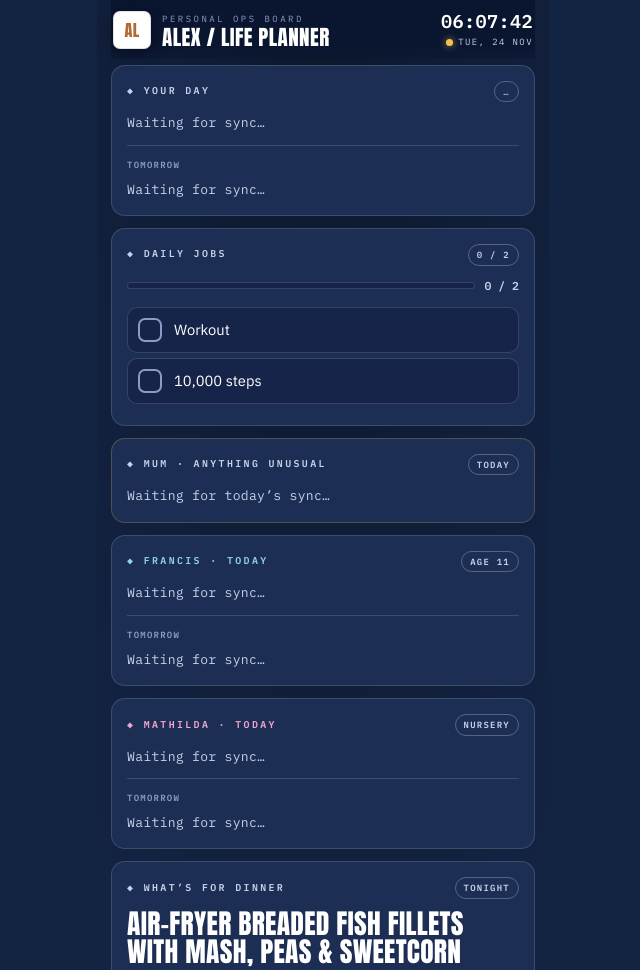
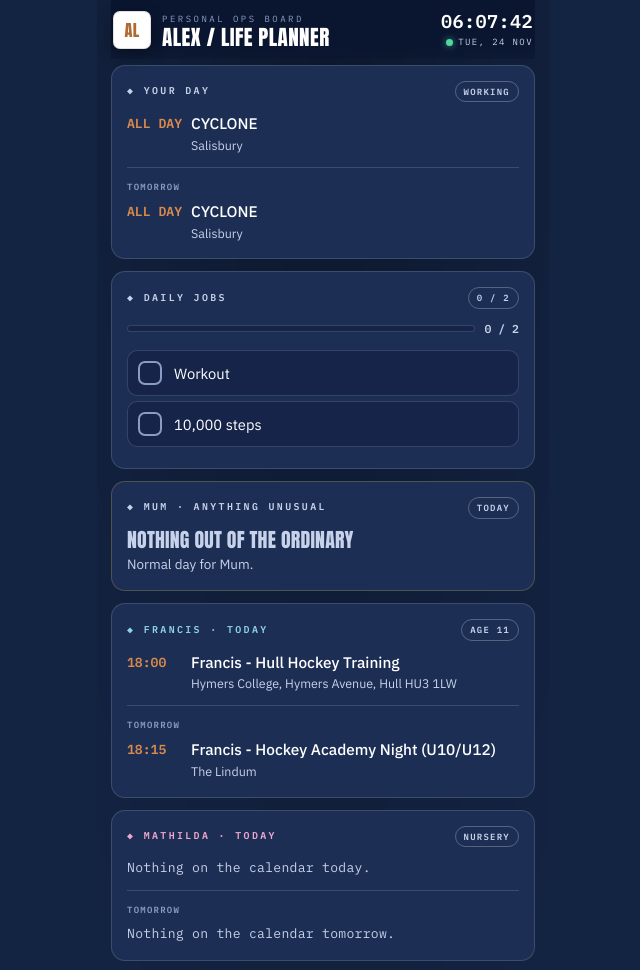
Before and after one commit to jesslangley4-ship-it/alex-mission-control, a plain HTML site: page index.html in a window 1280 px wide. Shown: the top 970 px of the page, without its empty margins (317-957 px from the left). Drawn offline with Linux system fonts and the light colour scheme.

Commit message:
Board refresh 2026-11-24T06:07Z

```diff
--- a/index.html
+++ b/index.html
@@ -783,8 +783,8 @@ var RecipeKit = (function(){
      so this is filled in by whoever refreshes the snapshot each night —
      null/empty means "nothing unusual, ordinary day". ---- */
   var SNAPSHOT = {
-    "updatedISO": "2026-11-23T06:07:26.093Z",
-    "forDate": "2026-11-23",
+    "updatedISO": "2026-11-24T06:07:29.844Z",
+    "forDate": "2026-11-24",
     "alexStatus": "normal",
     "alexToday": [
         {
@@ -803,8 +803,7 @@ var RecipeKit = (function(){
         }
     ],
     "mumUnusual": null,
-    "francisToday": [],
-    "francisTomorrow": [
+    "francisToday": [
         {
             "time": "18:00",
             "title": "Francis - Hull Hockey Training",
@@ -812,14 +811,15 @@ var RecipeKit = (function(){
             "allDay": false
         }
     ],
-    "mathildaToday": [
+    "francisTomorrow": [
         {
-            "time": null,
-            "title": "Nursery Photo Day (Eddie Nolan photographer)",
-            "loc": "",
-            "allDay": true
+            "time": "18:15",
+            "title": "Francis - Hockey Academy Night (U10/U12)",
+            "loc": "The Lindum",
+            "allDay": false
         }
     ],
+    "mathildaToday": [],
     "mathildaTomorrow": []
 };
 
@@ -828,38 +828,6 @@ var RecipeKit = (function(){
          writes from the planner, recipes included.
          Any date not in this map shows "Nothing planned yet". ---- */
   var WEEK_MEAL_PLAN = {
-    "2026-11-22": {
-      "meal": "Veggie chickpea & spinach curry with rice",
-      "note": "Free day — a good one to batch-cook extra for Wednesday's Hockey Academy Night.",
-      "kind": "veg",
-      "method": "hob",
-      "time": "10 min prep · 25 min cook",
-      "recipe": {
-        "ingredients": [
-          "1 tbsp vegetable oil",
-          "1 onion, chopped",
-          "2 garlic cloves, crushed",
-          "1 tsp fresh ginger, grated",
-          "2 tsp curry powder (mild)",
-          "1 tsp ground cumin",
-          "2 x 400g tins chickpeas, drained",
-          "400g tin chopped tomatoes",
-          "200ml vegetable stock",
-          "200g spinach",
-          "300g basmati rice, to serve"
-        ],
-        "serves": "4 tonight + 4 portions for Wednesday",
-        "steps": [
-          "Soften the onion in the oil for 5 minutes. Add the garlic, ginger, curry powder and cumin and cook for 1 minute.",
-          "Add the chickpeas, chopped tomatoes and stock. Simmer for 15 minutes, stirring now and then.",
-          "Take out Mathilda's portion and 4 portions to cool for Wednesday before seasoning the rest.",
-          "Stir the spinach into the remainder and cook for 3–4 minutes until wilted.",
-          "Cook the rice and serve with the curry.",
-          "Cool Wednesday's 4 portions within an hour, cover and keep in the fridge."
-        ],
-        "tip": "Mathilda: keep hers mild — no curry powder in her portion, just the chickpeas and veg."
-      }
-    },
     "2026-11-23": {
       "meal": "Salmon & broccoli pasta bake",
       "note": "Nursery photo day for Mathilda this morning — evening's free, a new one to try.",
```
Also changed, not shown: cal-primary.json (+41 -24 lines), meals.json (+0 -32 lines).
